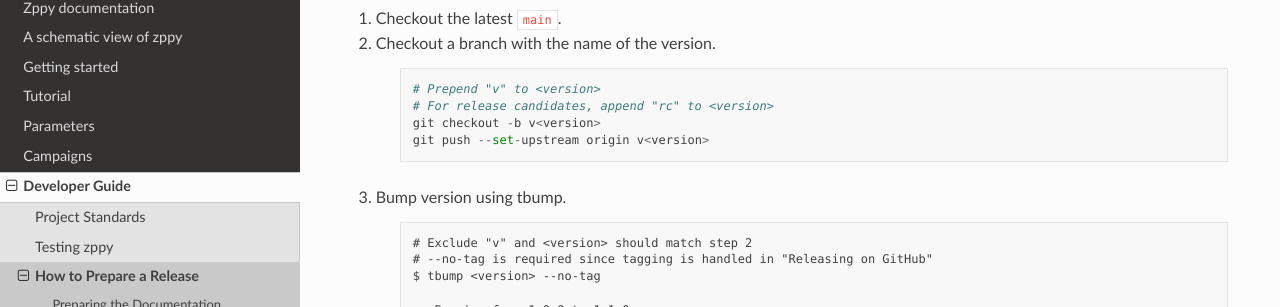
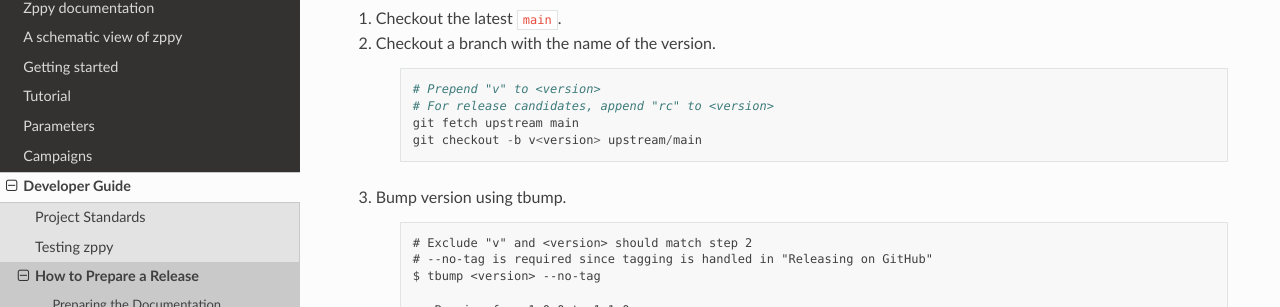
Before and after one commit to E3SM-Project/zppy, a Sphinx documentation site: the page built from docs/source/dev_guide/release.rst, in a window 1280 px wide and 900 px high, scrolled down 554 px. Shown: the part 144-451 px from the top of the window. Built offline with Sphinx 7.4.7 and the Read the Docs theme 2.0.0, drawn with Linux system fonts in a browser that asks for light colours.

Commit message:
Improve git checkout in docs

```diff
--- a/docs/source/dev_guide/release.rst
+++ b/docs/source/dev_guide/release.rst
@@ -32,8 +32,8 @@
 
         # Prepend "v" to <version>
         # For release candidates, append "rc" to <version>
-        git checkout -b v<version>
-        git push --set-upstream origin v<version>
+        git fetch upstream main
+        git checkout -b v<version> upstream/main
 
 3. Bump version using tbump.
 
```
